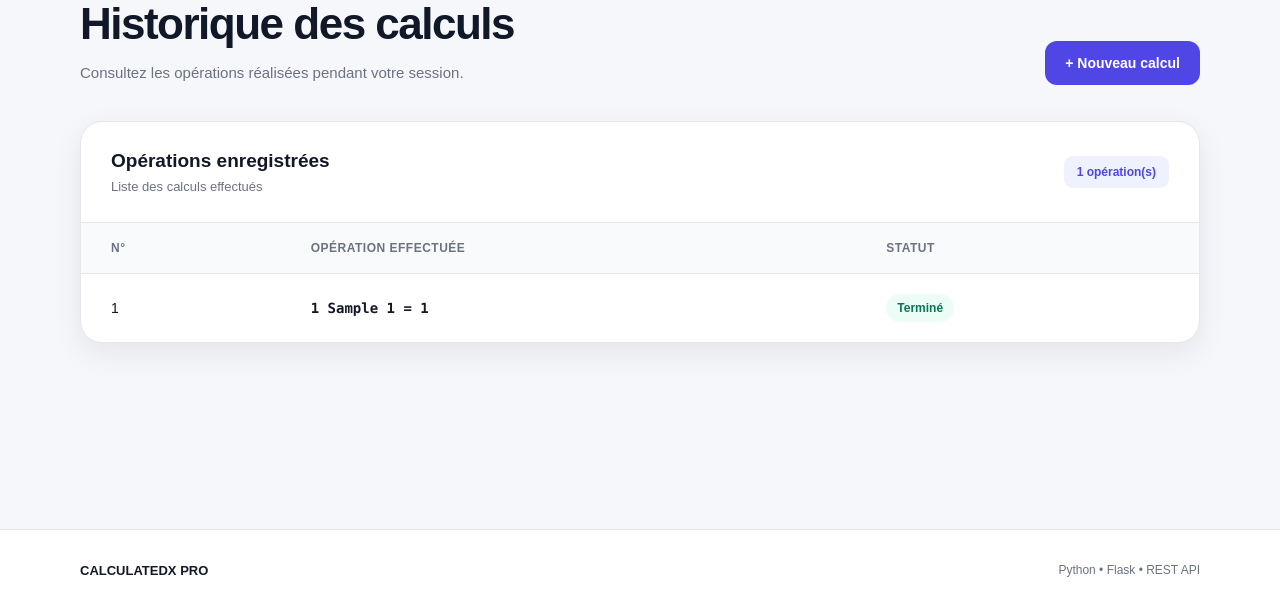
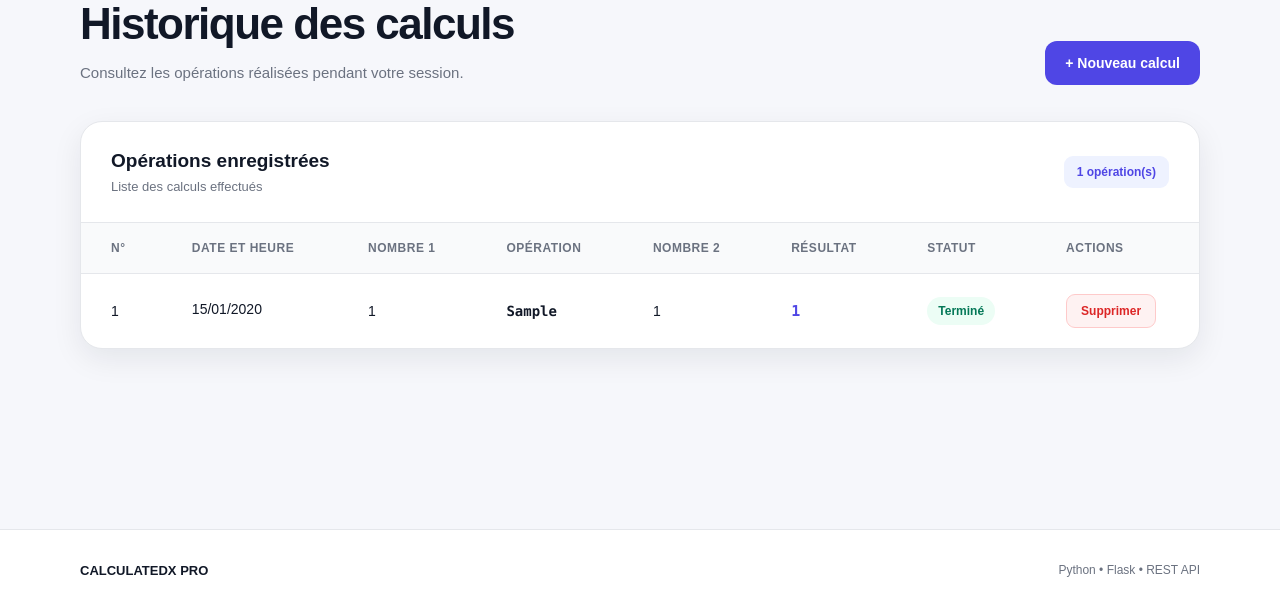
Before and after one commit to fredmpoyarchi-sketch/CALCULATEDX-PRO, a Flask app: page /historique in a window 1280 px wide. Shown: the part 190-800 px from the top of the page. Run offline with Flask 3, Linux system fonts and the light colour scheme; tables that the repository leaves empty hold one stand-in row (values such as "Sample post").

Commit message:
Feature: suppression individuelle et historique detaille

```diff
--- a/app.py
+++ b/app.py
@@ -1,5 +1,6 @@
-from flask import Flask, render_template, request, jsonify
+from flask import Flask, render_template, request, jsonify, redirect, url_for
 from models import Calculatrice
+from database import supprimer_calcul
 
 app = Flask(__name__)
 calculatrice = Calculatrice()
@@ -52,6 +53,15 @@ def historique():
         historique=operations
     )
 
+
+@app.route("/historique/supprimer/<int:calcul_id>", methods=["POST"])
+def supprimer_operation(calcul_id):
+
+    supprimer_calcul(calcul_id)
+
+    return redirect(url_for("historique"))
+
+
 @app.route("/api/v1/calculer", methods=["POST"])
 def api_calculer():
     donnees = request.get_json()
--- a/database.py
+++ b/database.py
@@ -46,19 +46,38 @@ def enregistrer_calcul(nombre1, operation, nombre2, resultat):
 
 
 def lire_historique():
-    """Récupère les calculs enregistrés."""
+    """Récupère les calculs détaillés depuis SQLite."""
 
     with obtenir_connexion() as connexion:
         lignes = connexion.execute(
             """
-            SELECT nombre1, operation, nombre2, resultat
+            SELECT
+                id,
+                nombre1,
+                operation,
+                nombre2,
+                resultat,
+                date_creation
             FROM calculs
-            ORDER BY id ASC
+            ORDER BY id DESC
             """
         ).fetchall()
 
-    return [
-        f"{ligne['nombre1']:g} {ligne['operation']} "
-        f"{ligne['nombre2']:g} = {ligne['resultat']:g}"
-        for ligne in lignes
-    ]
+    return [dict(ligne) for ligne in lignes]
+
+
+def supprimer_calcul(calcul_id):
+    """Supprime un calcul à partir de son identifiant."""
+
+    with obtenir_connexion() as connexion:
+        curseur = connexion.execute(
+            """
+            DELETE FROM calculs
+            WHERE id = ?
+            """,
+            (calcul_id,)
+        )
+
+        connexion.commit()
+
+        return curseur.rowcount > 0
--- a/static/css/style.css
+++ b/static/css/style.css
@@ -1097,3 +1097,53 @@ body {
         white-space: nowrap;
     }
 }
+
+
+/* Affichage des dates dans l'historique */
+
+.history-time {
+    display: block;
+    margin-top: 5px;
+    color: var(--text-muted);
+    font-size: 12px;
+}
+
+/* Mise en évidence des résultats */
+
+.history-table td strong {
+    color: var(--primary);
+    font-size: 15px;
+}
+
+
+/* ======================================
+   HISTORIQUE — BOUTON SUPPRIMER
+====================================== */
+
+.delete-button {
+    padding: 9px 14px;
+
+    background: #fef2f2;
+    color: #dc2626;
+
+    border: 1px solid #fecaca;
+    border-radius: 9px;
+
+    font-family: inherit;
+    font-size: 12px;
+    font-weight: 700;
+
+    cursor: pointer;
+    transition: 0.2s ease;
+}
+
+.delete-button:hover {
+    background: #dc2626;
+    color: white;
+    border-color: #dc2626;
+}
+
+.delete-button:focus-visible {
+    outline: 3px solid #fca5a5;
+    outline-offset: 2px;
+}
--- a/templates/historique.html
+++ b/templates/historique.html
@@ -45,23 +45,45 @@ Historique - CALCULATEDX PRO
             {% if historique %}
 
             <div class="history-table-wrapper">
+
     <table class="history-table">
 
         <thead>
             <tr>
                 <th>N°</th>
-                            <th>Opération effectuée</th>
+                <th>Date et heure</th>
+                <th>Nombre 1</th>
+                <th>Opération</th>
+                <th>Nombre 2</th>
+                <th>Résultat</th>
                 <th>Statut</th>
+                <th>Actions</th>
             </tr>
         </thead>
 
         <tbody>
     {% for calcul in historique %}
+
     <tr>
         <td>{{ loop.index }}</td>
 
+        <td>
+            {{ calcul.date_creation[8:10] }}/{{ calcul.date_creation[5:7] }}/{{ calcul.date_creation[0:4] }}
+            <span class="history-time">
+                {{ calcul.date_creation[11:16] }}
+            </span>
+        </td>
+
+        <td>{{ "%g"|format(calcul.nombre1) }}</td>
+
         <td class="history-operation">
-                                {{ calcul }}
+            {{ calcul.operation }}
+        </td>
+
+        <td>{{ "%g"|format(calcul.nombre2) }}</td>
+
+        <td class="history-operation">
+            <strong>{{ "%g"|format(calcul.resultat) }}</strong>
         </td>
 
         <td>
@@ -69,11 +91,25 @@ Historique - CALCULATEDX PRO
                 Terminé
             </span>
         </td>
+
+        <td>
+            <form
+                action="{{ url_for('supprimer_operation', calcul_id=calcul.id) }}"
+                method="POST"
+                onsubmit="return confirm('Voulez-vous vraiment supprimer ce calcul ?');"
+            >
+                <button type="submit" class="delete-button">
+                    Supprimer
+                </button>
+            </form>
+        </td>
     </tr>
+
     {% endfor %}
 </tbody>
 
     </table>
+
 </div>
 
             {% else %}
```
Lines whose indentation alone changed are shown as unchanged.
